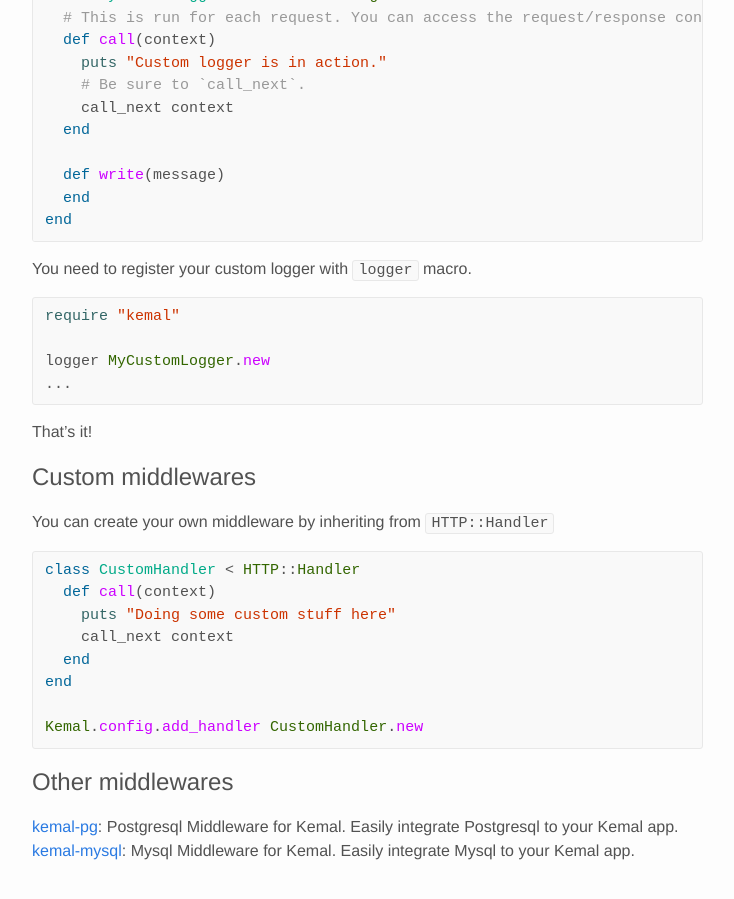
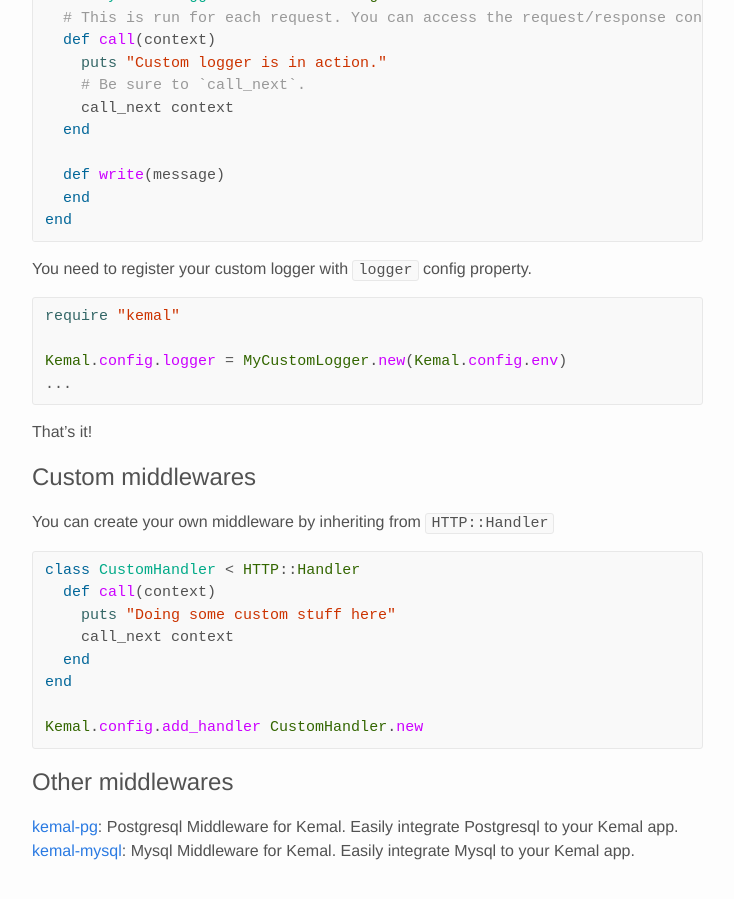
Before and after one commit to kemalcr/kemal, a Jekyll site: the page built from _docs/middlewares.md, in a window 1280 px wide and 900 px high, scrolled down 765 px. Shown: the whole window, without its empty margins (156-890 px from the left). Built offline with Jekyll 4.4.1, drawn with Linux system fonts in a browser that asks for light colours; Markdown is read by kramdown in place of the engine named in the settings.

Commit message:
Update docs for the custom logger
- The `logger` macro doesn't exist anymore
- Need to pass the `Kemal.config.env` to the logger initialize

````diff
--- a/_docs/middlewares.md
+++ b/_docs/middlewares.md
@@ -43,12 +43,12 @@
 end
 ```
 
-You need to register your custom logger with `logger` macro.
+You need to register your custom logger with `logger` config property.
 
 ```ruby
 require "kemal"
 
-logger MyCustomLogger.new
+Kemal.config.logger = MyCustomLogger.new(Kemal.config.env)
 ...
 ```
 
````
